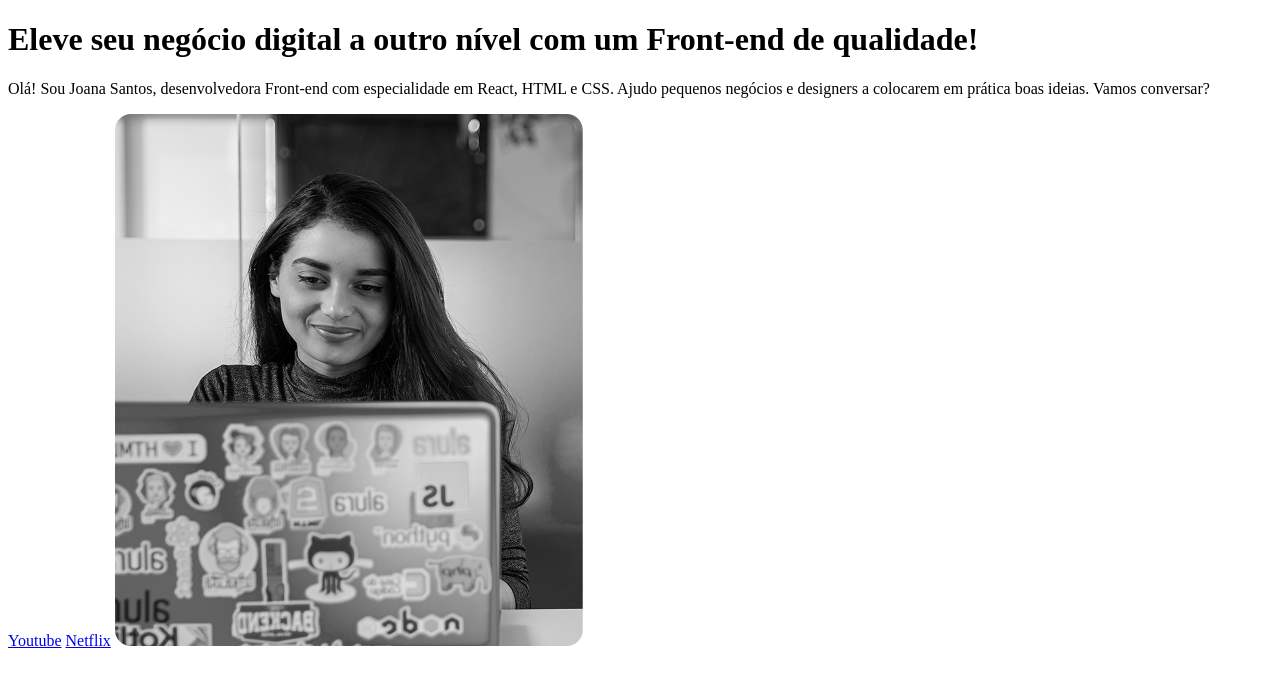
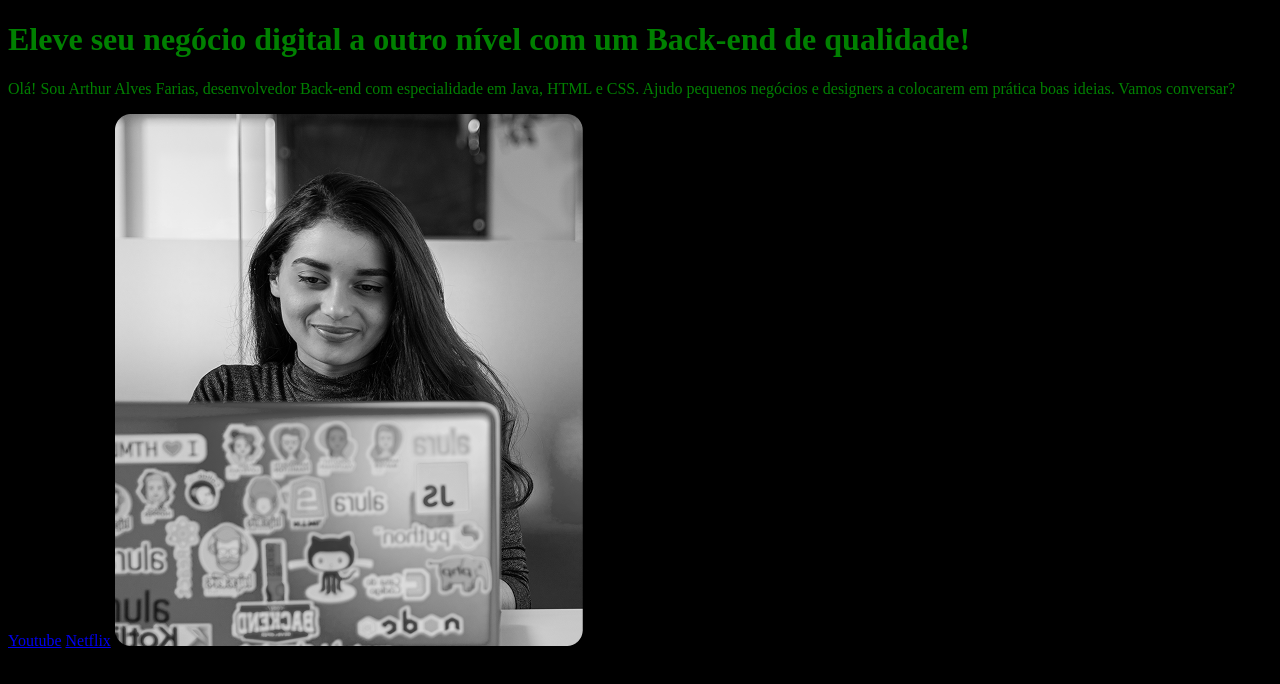
Before and after one commit to art-hur00/Cursos-ALURA, a plain HTML site: page index.html in a window 1280 px wide. Drawn offline with Linux system fonts and the light colour scheme.

Commit message:
Estilizacao pelo css

```diff
--- a/index.html
+++ b/index.html
@@ -1,6 +1,7 @@
 <!DOCTYPE html>
 <html lang="en">
 <head>
+    <link rel="stylesheet" href="style.css">
     <meta charset="UTF-8">
     <meta name="viewport" content="width=device-width, initial-scale=1.0">
     <title>Document</title>
@@ -8,8 +9,8 @@
 <body>
     <header></header>
     <main>
-        <h1> Eleve seu negócio digital a outro nível <strong>com um Front-end de qualidade! </strong></h1>
-        <p> Olá! Sou Joana Santos, desenvolvedora Front-end com especialidade em React, HTML e CSS. Ajudo pequenos negócios e designers a colocarem em prática boas ideias. Vamos conversar? </p>
+        <h1> Eleve seu negócio digital a outro nível <strong>com um Back-end de qualidade! </strong></h1>
+        <p> Olá! Sou Arthur Alves Farias, desenvolvedor Back-end com especialidade em Java, HTML e CSS. Ajudo pequenos negócios e designers a colocarem em prática boas ideias. Vamos conversar? </p>
         <a href="https://youtube.com"> Youtube</a>
         <a href=" https://netflix.com" > Netflix</a>
         <img src="Rectangle 47.png" alt="Imagem de uma mulher com um notebook">
--- /dev/null
+++ b/style.css
@@ -0,0 +1,5 @@
+body{
+    background-color: black;
+    color: green
+
+}
```
Also changed, not shown: 1 other file.
